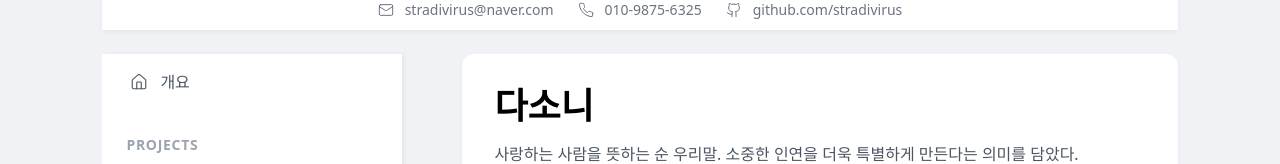
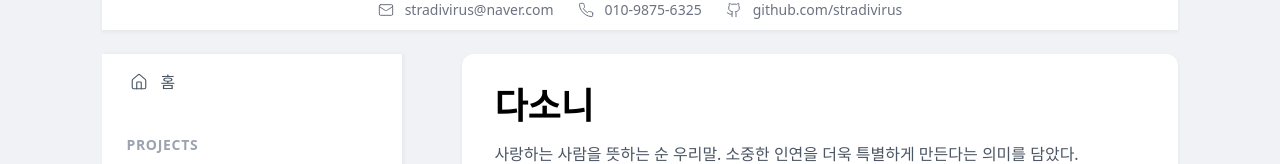
Before and after one commit to Stradivirus/web-info, a React (Create React App) app: page /project/3 in a window 1280 px wide. Shown: the part 150-314 px from the top of the page. Built offline with nearby package versions, Linux system fonts and the light colour scheme.

Commit message:
개요를 홈으로 변경

```diff
--- a/src/components/Navigation/Navigation.js
+++ b/src/components/Navigation/Navigation.js
@@ -8,7 +8,7 @@ const Navigation = () => {
     <nav className="nav-container">
       <NavLink to="/" className="nav-item" end>
         <Home className="nav-icon" size={18} />
-        <span>개요</span>
+        <span>홈</span>
       </NavLink>
 
       <div className="nav-divider">Projects</div>
--- a/src/pages/Projects/Project3.js
+++ b/src/pages/Projects/Project3.js
@@ -87,7 +87,7 @@ const Project3 = () => {
              <h2>개발 과정</h2>
              <p>
                1. 기본 환경 구축<br />
-               • 필요한 기술 조사 및 아키텍쳐 구성
+               • 필요한 기술 조사 및 아키텍쳐 구성<br />
                • Nginx, React, FastAPI, Redis, Postgresql 연동 구현<br />
                • WebSocket 통신 기반 설정<br />
                • Docker 컨테이너 구성 및 연동<br />
```
